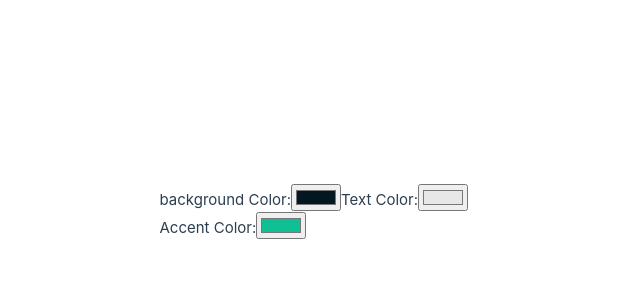
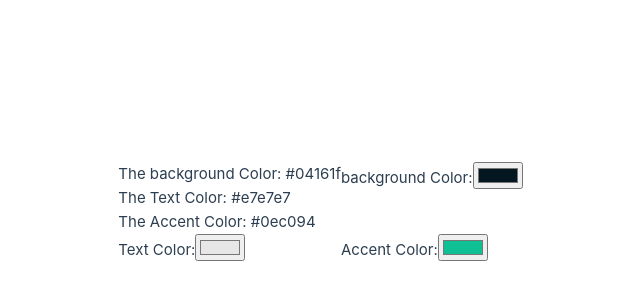
Before and after one commit to M-Hafez22/pick-color, a Vue app: page / in a window 1280 px wide. Shown: the part 188-488 px from the top of the page, without its empty margins (299-939 px from the left). Built offline with nearby package versions, Linux system fonts and the light colour scheme.

Commit message:
✅  Get colors from Store

```diff
--- a/src/App.vue
+++ b/src/App.vue
@@ -1,8 +1,16 @@
 <script setup>
 import PickColor from "./components/PickColor.vue";
+import { useColorStore } from "./stores/color";
+
+const store = useColorStore();
 </script>
 
 <template>
+  <div>
+    <p>The background Color: {{ store.color.background }}</p>
+    <p>The Text Color: {{ store.color.text }}</p>
+    <p>The Accent Color: {{ store.color.accent }}</p>
+  </div>
   <PickColor />
 </template>
 
```
